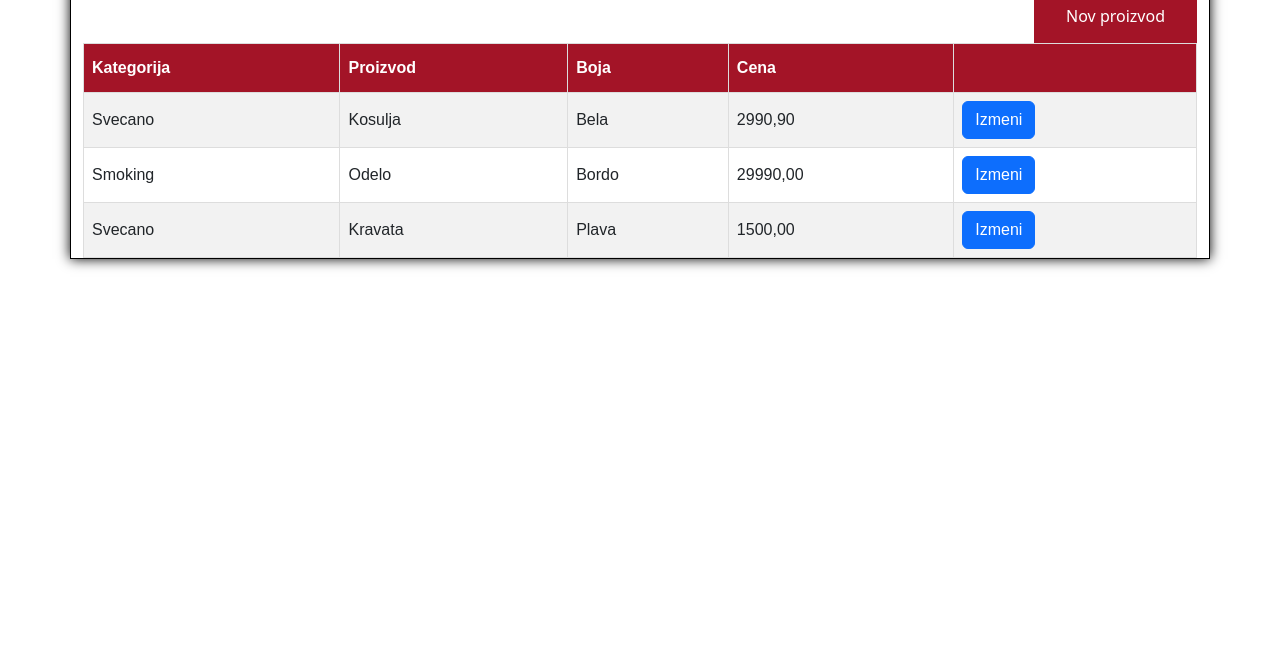
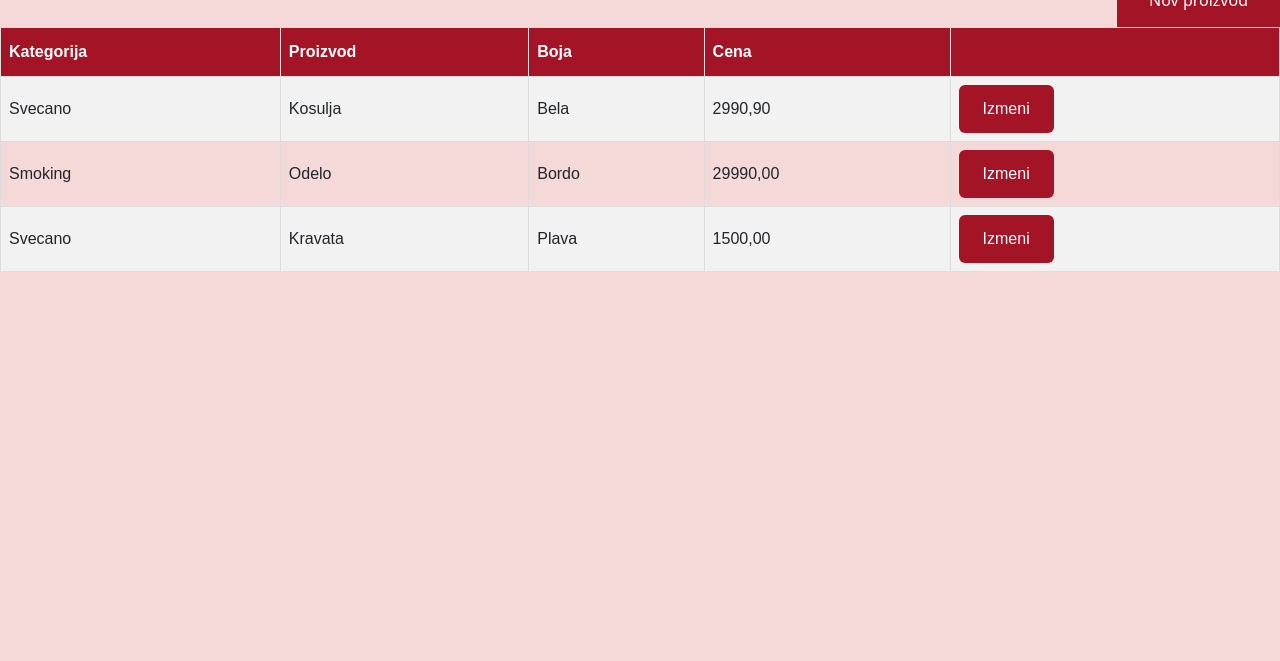
Before and after one commit to Milki19/sj_vezba1, a plain HTML site: page proizvodi.html in a window 1280 px wide. Shown: the part 139-800 px from the top of the page. Drawn offline with nearby package versions, Linux system fonts and the light colour scheme.

Commit message:
Gotov Vezbe1 sto se tice papira ostao je samo CRUD

```diff
--- a/main.css
+++ b/main.css
@@ -1,10 +1,13 @@
-body{ background-color: #fefeec; }
+body{
+  background-color: #f5d9d9;
+
+}
 
 main.container{
 background-color:white;
 box-shadow: 0px 0px 12px black;
 border:1px solid black;
-margin-top:15px;
+margin-top:15px
 }
 
 
@@ -19,6 +22,18 @@ margin-top:15px;
     display: inline-block;
     font-size: 16px;
   }
+
+.btn {
+  background-color: #a31427; /* Green */
+    border: none;
+    color: white;
+    padding: 12px 24px;
+    text-align: center;
+    text-decoration: none;
+    display: inline-block;
+    font-size: 16px;
+}
+
   #customers {
     font-family: Arial, Helvetica, sans-serif;
     border-collapse: collapse;
--- a/proizvod.js
+++ b/proizvod.js
@@ -27,8 +27,9 @@ document.getElementById("forma").addEventListener("submit", function(){
         return validno
     });
 
-    document.getElementById("dodaj-sastojak").addEventListener("click", function(){
+    document.getElementById("dodaj-kombinaciju").addEventListener("click", function(){
         var id = document.getElementById("spisak-odece").value;
+
         if(!id){
             alert("Izaberi sastojak");
             return;
@@ -61,7 +62,7 @@ function dodajSastojak(id){
     button.addEventListener("click", function(){
         var id = this.parentNode.dataset.id;
         this.parentNode.parentNode.removeChild( this.parentNode );
-        document.querySelector(`#spisak-sastojaka > option[value='${id}']`).disabled = false;
+        document.querySelector(`#spisak-odece > option[value='${id}']`).disabled = false;
 
     });
 
--- a/proizvodi.html
+++ b/proizvodi.html
@@ -9,8 +9,7 @@
   <script src="https://cdn.jsdelivr.net/npm/bootstrap@5.3.2/dist/js/bootstrap.bundle.min.js"></script>
 </head>
 <body>
-
-<main class="container">
+  <link rel="stylesheet" href="main.css">
     <div class="row">
         <nav class="navbar navbar-expand-sm bg-light navbar-light">
             <div class="container-fluid">
```
Also changed, not shown: 12222RN.html (+2 -1 lines), narudzbina.html (+1 -1 lines), narudzbine.html (+1 -1 lines), novproizvod.html (+2 -0 lines), proizvod.html (+4 -4 lines). Lines whose indentation alone changed are shown as unchanged.
